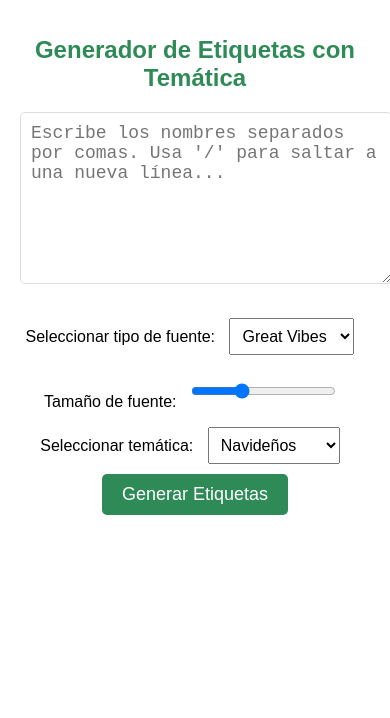
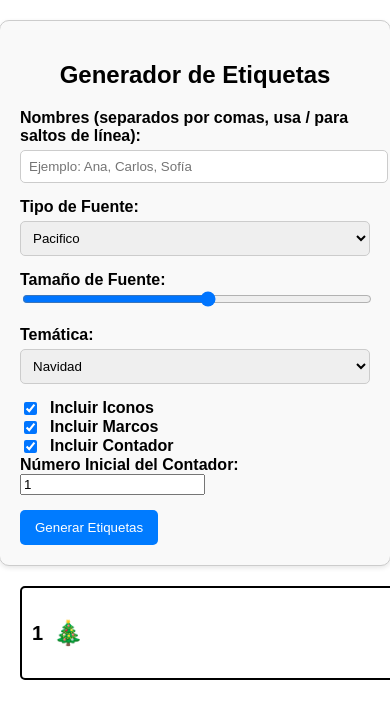
Before and after one commit to fastreds/Etiquetas-Para-Impresora-Continua, a plain HTML site: page index.html in a window 390 px wide. Both pictures are taken after a click on the button "Generar Etiquetas". Drawn offline with Linux system fonts and the light colour scheme.

Commit message:
version 2.0
herramienta de generación de etiquetas con funcionalidades avanzadas
Desarrolla un Generador de Etiquetas con Temática Personalizable que incluya las siguientes características y mejoras implementadas:

Entrada de datos:

Campo de texto para escribir nombres separados por comas.
Permitir salto de línea usando el símbolo /.
Opciones de personalización:

Tipo de fuente: Selector de fuentes (ejemplo: Great Vibes, Pacifico, etc.).
Tamaño de fuente: Selector tipo slider con valores dinámicos.
Temática: Selección de categorías (ejemplo: Navidad, Escolar, Deportes, etc.), con íconos predefinidos en cada tema.
Iconos:
Generar íconos aleatorios según la temática seleccionada.
Opción para activar o desactivar los íconos.
Marcos decorativos:
Opcional, con activación mediante casilla de verificación.
Los marcos se aplican de forma dinámica a las etiquetas.
Contador numérico:
Contador opcional que muestra un número progresivo junto a cada etiqueta.
Permite configurar el número inicial desde un campo editable.
Notas flotantes (tooltips):

Explicar cada opción del panel al colocar el cursor sobre ellas.
Ejemplos claros en las notas para mejorar la comprensión.
Generación de etiquetas:

Las etiquetas deben incluir:
Ícono temático (si está habilitado).
Texto con nombres o datos de entrada.
Un contador opcional, si está habilitado.
Organizar las etiquetas en un contenedor visual.
Precarga de ejemplos:

Precargar ejemplos con datos (ej.: Ana, Carlos, Sofía, Juan / Proyecto, María).
Configuraciones predeterminadas:
Fuente: Pacifico.
Tamaño de fuente: 36px.
Temática: Navidad.
Iconos y marcos activados.
Contador inicial en 1.
Interfaz de usuario ordenada:

Agrupar las opciones en un panel visible y organizado.
Implementar estilos CSS amigables y responsivos.
Asegurar que el diseño se vea bien en dispositivos móviles y escritorio.
Funcionalidad de impresión:

Permitir la impresión de las etiquetas.
Compatible con impresoras caseras y de etiquetas.
Ocultar controles de interfaz al momento de imprimir.
Tecnologías utilizadas:

HTML, CSS y JavaScript puro.
Uso de bibliotecas y CDNs:
Font Awesome para íconos.
Google Fonts para fuentes.

```diff
--- a/index.html
+++ b/index.html
@@ -3,188 +3,232 @@
 <head>
     <meta charset="UTF-8">
     <meta name="viewport" content="width=device-width, initial-scale=1.0">
-    <title>Generador de Etiquetas con Temática</title>
-    <link href="https://fonts.googleapis.com/css2?family=Great+Vibes&family=Pacifico&family=Roboto&family=Sacramento&family=Lobster&family=Courgette&family=Rock+Salt&display=swap" rel="stylesheet">
-    <link rel="stylesheet" href="https://cdnjs.cloudflare.com/ajax/libs/font-awesome/6.0.0-beta3/css/all.min.css" />
+    <title>Generador de Etiquetas</title>
+    <link href="https://fonts.googleapis.com/css2?family=Great+Vibes&family=Pacifico&display=swap" rel="stylesheet">
+    <link rel="stylesheet" href="https://cdnjs.cloudflare.com/ajax/libs/font-awesome/6.0.0-beta3/css/all.min.css">
     <style>
         body {
             font-family: Arial, sans-serif;
+            margin: 20px;
+            display: flex;
+            flex-direction: column;
+            align-items: center;
+        }
+
+        .panel {
+            width: 100%;
+            max-width: 600px;
+            border: 1px solid #ccc;
+            padding: 20px;
+            border-radius: 10px;
+            box-shadow: 0 2px 5px rgba(0, 0, 0, 0.1);
+            background: #f9f9f9;
+        }
+
+        .panel h2 {
             text-align: center;
-            padding: 20px;
-            margin: 0;
+            margin-bottom: 20px;
         }
-        h1 {
-            font-size: 24px;
-            color: #2E8B57;
+
+        .form-group {
+            margin-bottom: 15px;
         }
-        .textarea-container {
-            margin: 20px 0;
+
+        label {
+            display: block;
+            font-weight: bold;
         }
-        textarea {
+
+        input[type="text"], select {
             width: 100%;
-            height: 150px;
-            font-size: 18px;
-            padding: 10px;
-            border: 1px solid #ddd;
+            padding: 8px;
+            margin-top: 5px;
+            border: 1px solid #ccc;
             border-radius: 5px;
         }
-        button {
-            padding: 10px 20px;
-            font-size: 18px;
-            background-color: #2E8B57;
+
+        .slider {
+            width: 100%;
+        }
+
+        .checkbox-group {
+            display: flex;
+            align-items: center;
+            gap: 10px;
+        }
+
+        .btn {
+            background-color: #007BFF;
             color: white;
+            padding: 10px 15px;
             border: none;
             border-radius: 5px;
             cursor: pointer;
         }
-        button:hover {
-            background-color: #1C6A42;
+
+        .btn:hover {
+            background-color: #0056b3;
         }
-        .controls {
+
+        .etiquetas {
+            display: grid;
+            grid-template-columns: repeat(auto-fill, minmax(250px, 1fr));
+            gap: 10px;
             margin-top: 20px;
         }
-        .controls select, .controls input {
-            margin: 10px;
-            padding: 8px;
-            font-size: 16px;
-        }
-        .label-container {
-            margin-top: 30px;
-        }
-        .label {
+
+        .etiqueta {
             width: 10cm;
-            height: 3cm;
-            border: 1px solid #000;
-            margin: 10px auto;
-            padding: 10px;
-            text-align: center;
-            font-family: 'Great Vibes', cursive;
-            font-size: 36px;
-            line-height: 2.5cm;
-            background-color: #f0f0f0;
+            height: 2.5cm;
+            border: 2px solid #000;
+            border-radius: 5px;
             display: flex;
             align-items: center;
-            justify-content: center;
+            justify-content: flex-start;
+            padding: 5px 10px;
+            box-sizing: border-box;
+            gap: 10px;
         }
-        .icon {
-            font-size: 40px;
-            color: #2E8B57;
-            margin-right: 10px;
+
+        .etiqueta .contador {
+            font-size: 20px;
+            font-weight: bold;
         }
-        .label-text {
-            display: inline-block;
-            line-height: 1.2em;
+
+        .etiqueta .icono {
+            font-size: 24px;
         }
+
+        .etiqueta .texto {
+            font-size: 36px;
+            font-family: "Pacifico", cursive;
+        }
+
         @media print {
-            body {
+            body *:not(.etiquetas):not(.etiquetas *) {
+                display: none;
+            }
+
+            .etiquetas {
                 margin: 0;
                 padding: 0;
-            }
-            .label {
-                page-break-before: always;
-                page-break-after: always;
-            }
-            button, .textarea-container, .controls {
-                display: none;
+                display: flex;
+                flex-wrap: wrap;
             }
         }
     </style>
 </head>
 <body>
-    <h1>Generador de Etiquetas con Temática</h1>
-    <div class="textarea-container">
-        <textarea id="namesInput" placeholder="Escribe los nombres separados por comas. Usa '/' para saltar a una nueva línea..."></textarea>
+    <div class="panel">
+        <h2>Generador de Etiquetas</h2>
+
+        <div class="form-group">
+            <label for="nombres">Nombres (separados por comas, usa / para saltos de línea):</label>
+            <input type="text" id="nombres" placeholder="Ejemplo: Ana, Carlos, Sofía">
+        </div>
+
+        <div class="form-group">
+            <label for="fuente">Tipo de Fuente:</label>
+            <select id="fuente">
+                <option value="Pacifico">Pacifico</option>
+                <option value="Great Vibes">Great Vibes</option>
+                <option value="Arial">Arial</option>
+            </select>
+        </div>
+
+        <div class="form-group">
+            <label for="tamañoFuente">Tamaño de Fuente:</label>
+            <input type="range" id="tamañoFuente" class="slider" min="20" max="50" value="36">
+        </div>
+
+        <div class="form-group">
+            <label for="tematica">Temática:</label>
+            <select id="tematica">
+                <option value="navidad">Navidad</option>
+                <option value="escolar">Escolar</option>
+                <option value="deportes">Deportes</option>
+            </select>
+        </div>
+
+        <div class="checkbox-group">
+            <input type="checkbox" id="iconos" checked>
+            <label for="iconos">Incluir Iconos</label>
+        </div>
+
+        <div class="checkbox-group">
+            <input type="checkbox" id="marcos" checked>
+            <label for="marcos">Incluir Marcos</label>
+        </div>
+
+        <div class="checkbox-group">
+            <input type="checkbox" id="contador" checked>
+            <label for="contador">Incluir Contador</label>
+        </div>
+
+        <div class="form-group">
+            <label for="contadorInicial">Número Inicial del Contador:</label>
+            <input type="number" id="contadorInicial" value="1">
+        </div>
+
+        <button class="btn" id="generar">Generar Etiquetas</button>
     </div>
 
-    <div class="controls">
-        <label for="fontSelect">Seleccionar tipo de fuente:</label>
-        <select id="fontSelect">
-            <option value="Great Vibes">Great Vibes</option>
-            <option value="Pacifico">Pacifico</option>
-            <option value="Roboto">Roboto</option>
-            <option value="Sacramento">Sacramento</option>
-            <option value="Lobster">Lobster</option>
-            <option value="Courgette">Courgette</option>
-            <option value="Rock Salt">Rock Salt</option>
-        </select>
-
-        <label for="fontSize">Tamaño de fuente:</label>
-        <input type="range" id="fontSize" min="16" max="80" value="36">
-
-        <label for="themeSelect">Seleccionar temática:</label>
-        <select id="themeSelect">
-            <option value="navidad">Navideños</option>
-            <option value="escolar">Escolares</option>
-            <option value="deportes">Deportes</option>
-            <option value="emergencias">Emergencias</option>
-            <option value="medicina">Medicina</option>
-            <option value="informatica">Informática</option>
-            <option value="oficina">Oficina</option>
-            <option value="otros">Otros</option>
-        </select>
-    </div>
-
-    <button onclick="generateLabels()">Generar Etiquetas</button>
-
-    <div class="label-container" id="labelsContainer">
-        <!-- Las etiquetas generadas aparecerán aquí -->
-    </div>
+    <div class="etiquetas" id="etiquetas"></div>
 
     <script>
-        const iconThemes = {
-            navidad: ['fa-tree', 'fa-snowflake', 'fa-gift', 'fa-santa-hat', 'fa-bell', 'fa-star', 'fa-candy-cane', 'fa-winter', 'fa-socks', 'fa-glass-cheers'],
-            escolar: ['fa-book', 'fa-pencil-alt', 'fa-ruler', 'fa-chalkboard-teacher', 'fa-school', 'fa-apple-alt', 'fa-backpack', 'fa-graduation-cap', 'fa-pencil', 'fa-laptop'],
-            deportes: ['fa-football-ball', 'fa-basketball-ball', 'fa-baseball-ball', 'fa-volleyball-ball', 'fa-running', 'fa-futbol', 'fa-bicycle', 'fa-swimmer', 'fa-table-tennis', 'fa-skiing'],
-            emergencias: ['fa-ambulance', 'fa-heartbeat', 'fa-medkit', 'fa-hospital', 'fa-user-md', 'fa-first-aid', 'fa-lungs', 'fa-stethoscope', 'fa-syringe', 'fa-pills'],
-            medicina: ['fa-heart', 'fa-stethoscope', 'fa-hospital', 'fa-user-md', 'fa-pills', 'fa-mortar-pestle', 'fa-syringe', 'fa-brain', 'fa-bone', 'fa-flask'],
-            informatica: ['fa-laptop', 'fa-desktop', 'fa-tablet-alt', 'fa-mobile-alt', 'fa-hdd', 'fa-cloud', 'fa-wifi', 'fa-cogs', 'fa-server', 'fa-code'],
-            oficina: ['fa-briefcase', 'fa-cogs', 'fa-calendar', 'fa-pencil-alt', 'fa-paperclip', 'fa-folder', 'fa-copy', 'fa-file-alt', 'fa-business-time', 'fa-chart-line'],
-            otros: ['fa-globe', 'fa-lightbulb', 'fa-palette', 'fa-magic', 'fa-cogs', 'fa-bolt', 'fa-bullhorn', 'fa-gift', 'fa-fire', 'fa-leaf']
+        const iconosTematicos = {
+            navidad: ['🎄', '❄️', '🎅'],
+            escolar: ['📚', '✏️', '📓'],
+            deportes: ['⚽', '🏀', '🏈']
         };
 
-        function getRandomIcon() {
-            const theme = document.getElementById('themeSelect').value;
-            const icons = iconThemes[theme];
-            const randomIndex = Math.floor(Math.random() * icons.length);
-            return icons[randomIndex];
-        }
+        document.getElementById('generar').addEventListener('click', () => {
+            const nombresInput = document.getElementById('nombres').value;
+            const fuente = document.getElementById('fuente').value;
+            const tamañoFuente = document.getElementById('tamañoFuente').value;
+            const tematica = document.getElementById('tematica').value;
+            const incluirIconos = document.getElementById('iconos').checked;
+            const incluirMarcos = document.getElementById('marcos').checked;
+            const incluirContador = document.getElementById('contador').checked;
+            const contadorInicial = parseInt(document.getElementById('contadorInicial').value, 10);
 
-        function generateLabels() {
-            const input = document.getElementById('namesInput').value.trim();
-            const names = input.split(',').map(name => name.trim()).filter(name => name !== '');
-            const labelsContainer = document.getElementById('labelsContainer');
-            const selectedFont = document.getElementById('fontSelect').value;
-            const fontSize = document.getElementById('fontSize').value;
-            labelsContainer.innerHTML = '';  // Limpiar etiquetas previas
+            const nombres = nombresInput.split(',').map(nombre => nombre.trim());
+            const etiquetasContainer = document.getElementById('etiquetas');
+            etiquetasContainer.innerHTML = '';
 
-            names.forEach(name => {
-                // Dividir en líneas si contiene '/'
-                const lines = name.split('/').map(line => line.trim());
+            let contador = contadorInicial;
 
-                const label = document.createElement('div');
-                label.classList.add('label');
-                label.style.fontFamily = selectedFont;
-                label.style.fontSize = fontSize + 'px';
+            nombres.forEach(nombre => {
+                const etiqueta = document.createElement('div');
+                etiqueta.className = 'etiqueta';
+                if (!incluirMarcos) etiqueta.style.border = 'none';
 
-                // Crear el icono aleatorio
-                const icon = document.createElement('div');
-                icon.classList.add('icon', `fas`, getRandomIcon());
+                if (incluirContador) {
+                    const numero = document.createElement('div');
+                    numero.className = 'contador';
+                    numero.textContent = contador++;
+                    etiqueta.appendChild(numero);
+                }
 
-                // Crear el texto
-                const labelText = document.createElement('div');
-                labelText.classList.add('label-text');
-                lines.forEach(line => {
-                    const lineElement = document.createElement('div');
-                    lineElement.textContent = line;
-                    labelText.appendChild(lineElement);
-                });
+                if (incluirIconos) {
+                    const icono = document.createElement('div');
+                    icono.className = 'icono';
+                    const iconos = iconosTematicos[tematica];
+                    icono.textContent = iconos[Math.floor(Math.random() * iconos.length)];
+                    etiqueta.appendChild(icono);
+                }
 
-                // Añadir el icono y el texto al label
-                label.appendChild(icon);
-                label.appendChild(labelText);
-                labelsContainer.appendChild(label);
+                const texto = document.createElement('div');
+                texto.className = 'texto';
+                texto.style.fontFamily = fuente;
+                texto.style.fontSize = `${tamañoFuente}px`;
+                texto.innerHTML = nombre.replaceAll('/', '<br>');
+
+                etiqueta.appendChild(texto);
+
+                etiquetasContainer.appendChild(etiqueta);
             });
-        }
+        });
     </script>
 </body>
 </html>
```
